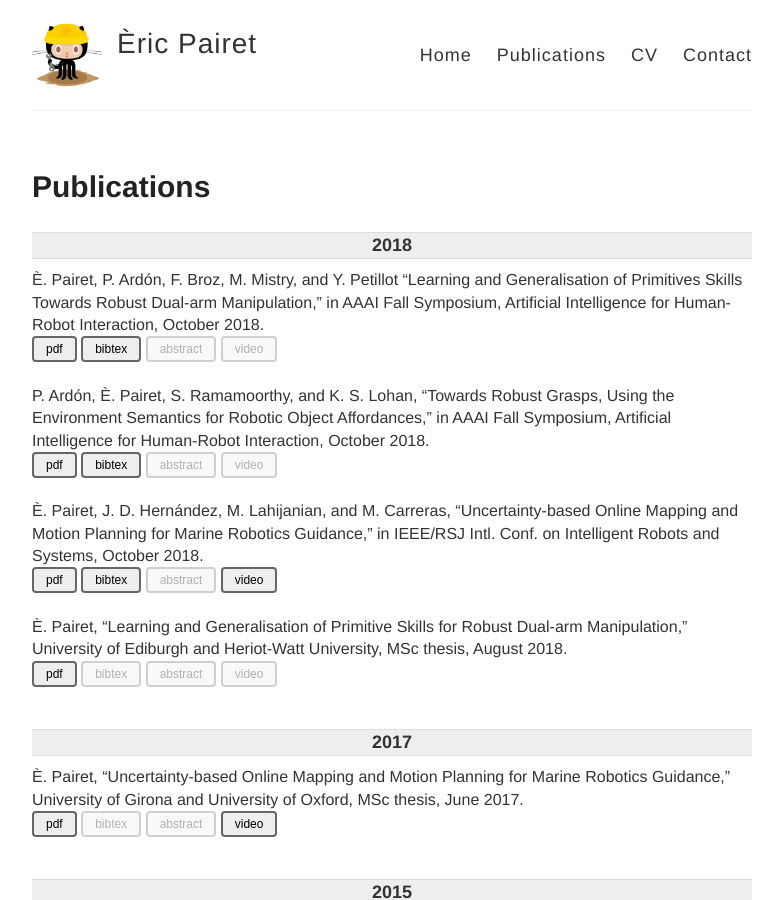
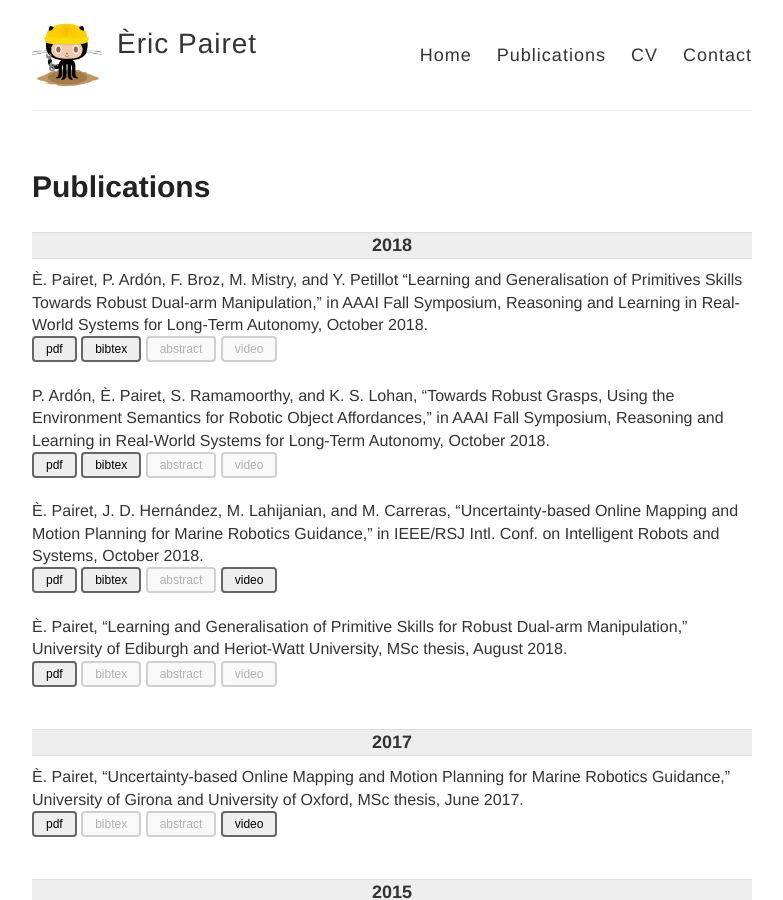
Before and after one commit to ericpairet/ericpairet.github.io, a Jekyll site: the page built from publications.md, in a window 1280 px wide and 900 px high. Shown: the whole window, without its empty margins (248-1031 px from the left). Built offline with Jekyll 4.4.1, drawn with Linux system fonts in a browser that asks for light colours.

Commit message:
Fixing citations in AAAI-LTA papers

```diff
--- a/_data/2018.yaml
+++ b/_data/2018.yaml
@@ -1,9 +1,9 @@
-- name: È. Pairet, P. Ardón, F. Broz, M. Mistry, and Y. Petillot “Learning and Generalisation of Primitives Skills Towards Robust Dual-arm Manipulation," in AAAI Fall Symposium, Artificial Intelligence for Human-Robot Interaction, October 2018.
+- name: È. Pairet, P. Ardón, F. Broz, M. Mistry, and Y. Petillot “Learning and Generalisation of Primitives Skills Towards Robust Dual-arm Manipulation," in AAAI Fall Symposium, Reasoning and Learning in Real-World Systems for Long-Term Autonomy, October 2018.
   pdf: 18pairet2018learningb.pdf
   bibtex: 18pairet2018learningb.txt
   youtube:
 
-- name: P. Ardón, È. Pairet, S. Ramamoorthy, and K. S. Lohan, “Towards Robust Grasps, Using the Environment Semantics for Robotic Object Affordances," in AAAI Fall Symposium, Artificial Intelligence for Human-Robot Interaction, October 2018.
+- name: P. Ardón, È. Pairet, S. Ramamoorthy, and K. S. Lohan, “Towards Robust Grasps, Using the Environment Semantics for Robotic Object Affordances," in AAAI Fall Symposium, Reasoning and Learning in Real-World Systems for Long-Term Autonomy, October 2018.
   pdf: 18ardon2018towards.pdf
   bibtex: 18ardon2018towards.txt
   youtube:
--- a/publications/18ardon2018towards.txt
+++ b/publications/18ardon2018towards.txt
@@ -1,7 +1,7 @@
 @inproceedings{ardon2018towards,
   title={Towards Robust Grasps: Using the Environment Semantics for Robotic Object Affordances},
   author={Ard\'on, Paola and Pairet, {\`E}ric and Ramamoorthy, Subramanian and Lohan, Katrin Solveig},
-  booktitle={AAAI Fall Symposium. Artificial Intelligence for Human-Robot Interaction},
+  booktitle={AAAI Fall Symposium. Reasoning and Learning in Real-World Systems for Long-Term Autonomy},
   year={2018},
   organization={AAAI Press}
 }
--- a/publications/18pairet2018learningb.txt
+++ b/publications/18pairet2018learningb.txt
@@ -1,7 +1,7 @@
 @inproceedings{pairet2018learning,
   title={Learning and Generalisation of Primitives Skills Towards Robust Dual-arm Manipulation},
   author={Pairet, {\`E}ric and Ard\'on, Paola and Broz, Frank and Mistry, Michael and Petillot, Yvan},
-  booktitle={AAAI Fall Symposium. Artificial Intelligence for Human-Robot Interaction},
+  booktitle={AAAI Fall Symposium. Reasoning and Learning in Real-World Systems for Long-Term Autonomy},
   year={2018},
   organization={AAAI Press}
 }
```
